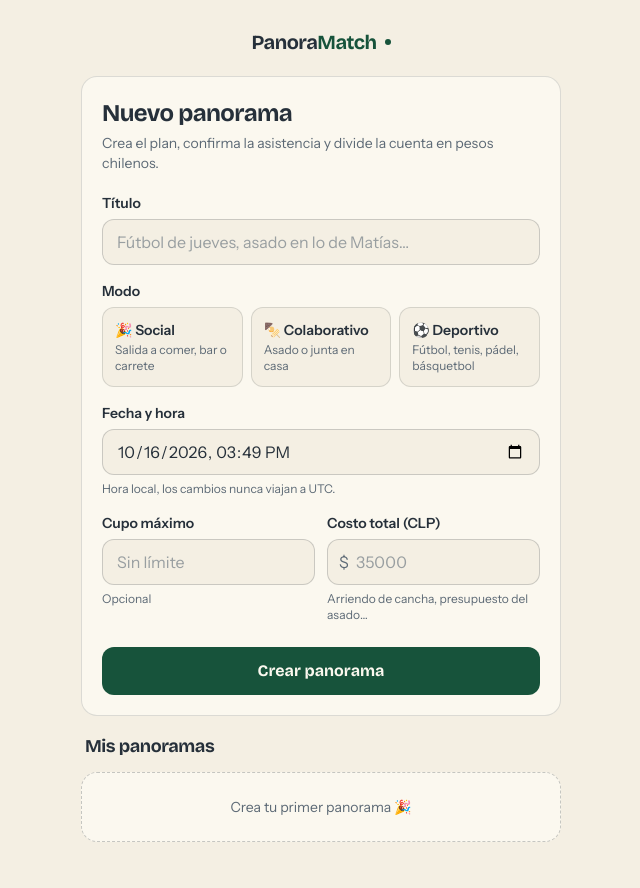
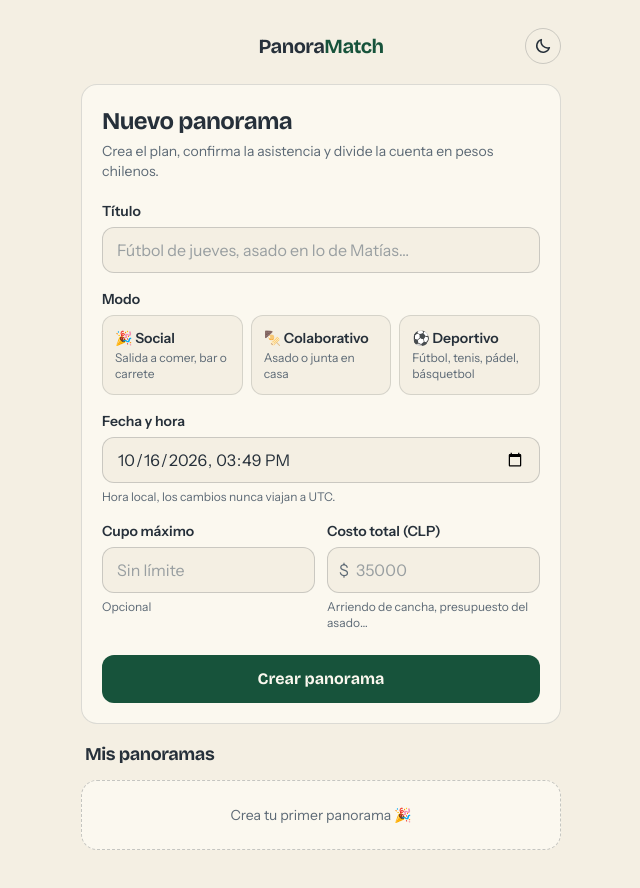
Before and after one commit to DevNicolasFigueroa/panoramatch, a Next.js app: page / in a window 1280 px wide. Shown: the top 888 px of the page, without its empty margins (319-959 px from the left). Built offline with nearby package versions, Linux system fonts and the light colour scheme.

Commit message:
feat: modo dual claro/oscuro con botón y paleta Cancha nocturna (V1.3)

```diff
--- a/src/app/globals.css
+++ b/src/app/globals.css
@@ -5,7 +5,7 @@
     "Segoe UI", sans-serif;
   --font-display: var(--font-bricolage), ui-sans-serif, system-ui, sans-serif;
 
-  /* Papel y tinta */
+  /* Papel y tinta (modo claro) */
   --color-paper: #f4efe3;
   --color-elev: #fbf8ef;
   --color-ink: #26303a;
@@ -31,6 +31,49 @@
   --color-camino-soft: #ddebf2;
   --color-baja: #b23a45;
   --color-baja-soft: #f6dcde;
+
+  /* Sombras de papel: la boleta usa sombra dura de tinta */
+  --color-boleta-shadow: #26303a;
+  --shadow-boleta: 3px 3px 0 0 var(--color-boleta-shadow);
+}
+
+/*
+ * Modo oscuro "Cancha nocturna": solo overrides de variables. Los componentes
+ * no usan variantes dark: — todas sus utilidades apuntan a estos tokens y
+ * cambian de piel solas al alternar el atributo en <html>.
+ */
+html[data-theme="dark"] {
+  color-scheme: dark;
+
+  --color-paper: #111b16;
+  --color-elev: #182420;
+  --color-ink: #ede7d8;
+  --color-ink-soft: #9aa79e;
+
+  --color-cancha: #4cb982;
+  --color-cancha-deep: #2f7a54;
+  --color-cancha-soft: #1b2e24;
+
+  --color-social: #e38cc0;
+  --color-social-soft: #2b1723;
+  --color-ember: #e0a078;
+  --color-ember-soft: #2a1d12;
+  --color-deporte: #4cb982;
+  --color-deporte-soft: #1b2e24;
+
+  --color-wait: #d9a441;
+  --color-wait-soft: #2b2413;
+  --color-camino: #6fb7d6;
+  --color-camino-soft: #142430;
+  --color-baja: #e07885;
+  --color-baja-soft: #2a1518;
+
+  /* En noche, la sombra dura de la boleta es un verde casi negro */
+  --color-boleta-shadow: #060f0b;
+}
+
+:root {
+  color-scheme: light;
 }
 
 /* Base: papel cálido, tinta legible y foco de teclado visible. */
@@ -56,11 +99,14 @@ textarea {
   background: var(--color-cancha-soft);
 }
 
-/*
- * Paleta y tipografía viven en @theme arriba. La única metáfora material
- * (la boleta troquelada) se arma con spans absolutos dentro del componente,
- * alineados con su línea de perforado.
- */
+/* Transición corta al alternar el tema (respeta reduced-motion). */
+@media (prefers-reduced-motion: no-preference) {
+  body {
+    transition:
+      background-color 150ms ease,
+      color 150ms ease;
+  }
+}
 
 @media (prefers-reduced-motion: reduce) {
   *,
--- a/src/app/layout.tsx
+++ b/src/app/layout.tsx
@@ -26,14 +26,24 @@ export const viewport: Viewport = {
   initialScale: 1,
 };
 
+/**
+ * Aplica el tema ANTES del primer pintado para evitar el flash del tema
+ * equivocado: usa la elección guardada ('light'|'dark') o, si nunca se
+ * eligió, el tema del sistema. Debe fallar en silencio (modo privado).
+ */
+const ANTI_THEME_FLASH_SCRIPT = `(function(){try{var t=localStorage.getItem('panoramatch-ui-theme');if(t!=='light'&&t!=='dark'){t=window.matchMedia&&window.matchMedia('(prefers-color-scheme: dark)').matches?'dark':'light'}document.documentElement.dataset.theme=t}catch(e){document.documentElement.dataset.theme='light'}})();`;
+
 export default function RootLayout({
   children,
 }: Readonly<{
   children: React.ReactNode;
 }>) {
   return (
-    <html lang="es" className={`${bricolage.variable} ${instrument.variable}`}>
-      <body className="font-sans">{children}</body>
+    <html lang="es" className={`${bricolage.variable} ${instrument.variable}`} suppressHydrationWarning>
+      <body className="font-sans">
+        <script dangerouslySetInnerHTML={{ __html: ANTI_THEME_FLASH_SCRIPT }} />
+        {children}
+      </body>
     </html>
   );
 }
--- a/src/components/financial-panel.tsx
+++ b/src/components/financial-panel.tsx
@@ -14,7 +14,7 @@ export default function FinancialPanel({
   split: CostSplit;
 }) {
   return (
-    <aside className="relative rounded-2xl border border-ink bg-elev px-5 py-5 shadow-[3px_3px_0_0_rgba(38,48,58,0.9)]">
+    <aside className="relative rounded-2xl border border-ink bg-elev px-5 py-5 shadow-boleta">
       <div className="flex items-baseline justify-between gap-3 pb-3">
         <h2 className="font-display text-lg font-bold tracking-tight text-ink">
           La boleta
--- a/src/components/panorama-app.tsx
+++ b/src/components/panorama-app.tsx
@@ -7,6 +7,7 @@
  */
 
 import { usePanoramaStore } from "@/lib/use-panorama-store";
+import ThemeToggle from "@/components/theme-toggle";
 import HomeView from "@/components/home-view";
 import PanoramaDashboard from "@/components/panorama-dashboard";
 
@@ -15,13 +16,14 @@ export default function PanoramaApp() {
 
   return (
     <main className="mx-auto flex min-h-dvh w-full max-w-md flex-col gap-5 px-4 pt-7 pb-12 sm:max-w-lg">
-      {/* Marca: wordmark tinta/cancha, sin adornos */}
-      <header className="flex items-center justify-center select-none">
+      {/* Cabecera: marca centrada y botón de tema a la derecha */}
+      <header className="flex items-center justify-between select-none">
+        <span className="w-9" aria-hidden />
         <h1 className="font-display text-xl font-bold tracking-tight">
           <span className="text-ink">Panora</span>
           <span className="text-cancha">Match</span>
         </h1>
-        <span className="ml-2 h-1.5 w-1.5 rounded-full bg-cancha" aria-hidden />
+        <ThemeToggle />
       </header>
 
       {!isHydrated ? (
--- /dev/null
+++ b/src/components/theme-toggle.tsx
@@ -0,0 +1,69 @@
+"use client";
+
+/**
+ * Botón del tema claro/oscuro: icono sol/luna en SVG inline (sin librerías).
+ * Presenta un marcador de tamaño mientras la app hidrata, para no mover el layout.
+ */
+
+import { useUiTheme } from "@/lib/use-ui-theme";
+
+export default function ThemeToggle() {
+  const { theme, toggle } = useUiTheme();
+
+  if (theme === null) {
+    // Pre-hidratación: reserva el espacio exacto del botón.
+    return <span aria-hidden className="h-9 w-9" />;
+  }
+
+  const nextIsDark = theme === "light";
+
+  return (
+    <button
+      type="button"
+      onClick={toggle}
+      aria-label={nextIsDark ? "Cambiar a modo oscuro" : "Cambiar a modo claro"}
+      aria-pressed={theme === "dark"}
+      className="grid h-9 w-9 shrink-0 place-items-center rounded-full border border-ink/20 text-ink transition hover:border-ink/60 hover:bg-paper active:scale-95"
+    >
+      {theme === "dark" ? (
+        <SunIcon className="h-[18px] w-[18px]" />
+      ) : (
+        <MoonIcon className="h-[18px] w-[18px]" />
+      )}
+    </button>
+  );
+}
+
+function SunIcon({ className }: { className?: string }) {
+  return (
+    <svg
+      className={className}
+      viewBox="0 0 24 24"
+      fill="none"
+      stroke="currentColor"
+      strokeWidth="2"
+      strokeLinecap="round"
+      aria-hidden
+    >
+      <circle cx="12" cy="12" r="4.5" />
+      <path d="M12 2.5v2.2M12 19.3v2.2M2.5 12h2.2M19.3 12h2.2M5.3 5.3l1.55 1.55M17.15 17.15l1.55 1.55M18.7 5.3l-1.55 1.55M6.85 17.15L5.3 18.7" />
+    </svg>
+  );
+}
+
+function MoonIcon({ className }: { className?: string }) {
+  return (
+    <svg
+      className={className}
+      viewBox="0 0 24 24"
+      fill="none"
+      stroke="currentColor"
+      strokeWidth="2"
+      strokeLinecap="round"
+      strokeLinejoin="round"
+      aria-hidden
+    >
+      <path d="M20.5 14.2A8.6 8.6 0 0 1 9.8 3.5a8.6 8.6 0 1 0 10.7 10.7Z" />
+    </svg>
+  );
+}
--- a/src/lib/storage.ts
+++ b/src/lib/storage.ts
@@ -19,6 +19,12 @@ import {
 import { migrateLegacyStore } from "@/core/panorama-collection";
 
 export const PANORAMATCH_STORAGE_KEY = "panoramatch-v1-data";
+
+/** Preferencia de interfaz (tema claro/oscuro): clave propia, nunca mezclada con los datos. */
+export const PANORAMATCH_UI_THEME_KEY = "panoramatch-ui-theme";
+
+/** Tema válido de la interfaz. */
+export type UiTheme = "light" | "dark";
 
 /** Guardas mínimas de uso (localStorage no existe fuera del navegador). */
 const isBrowser = () => typeof window !== "undefined" && "localStorage" in window;
@@ -141,3 +147,15 @@ export function savePanoramaStore(state: PanoramaStoreState): void {
     // Silencio: cuota llena o modo privado. No rompemos la UI.
   }
 }
+
+/** Persiste la elección manual del tema. La valida antes de escribir. */
+export function saveUiTheme(theme: UiTheme): void {
+  if (!isBrowser() || (theme !== "light" && theme !== "dark")) {
+    return;
+  }
+  try {
+    window.localStorage.setItem(PANORAMATCH_UI_THEME_KEY, theme);
+  } catch {
+    // Silencio: la preferencia es cosmética; el tema sigue funcionando en memoria.
+  }
+}
--- /dev/null
+++ b/src/lib/use-ui-theme.ts
@@ -0,0 +1,50 @@
+"use client";
+
+/**
+ * Hook del tema de interfaz (claro/oscuro).
+ * Es un asunto de presentación: nunca vive en `src/core/` ni en el store de
+ * datos. La fuente de verdad inicial es `document.documentElement.dataset.theme`,
+ * fijado por el script anti-flash de `layout.tsx` antes del primer pintado.
+ */
+
+import { useCallback, useEffect, useState } from "react";
+import { saveUiTheme, type UiTheme } from "@/lib/storage";
+
+const THEME_COLOR_BY_THEME: Record<UiTheme, string> = {
+  light: "#f4efe3",
+  dark: "#111b16",
+};
+
+export interface UiThemeState {
+  /** Tema efectivo; null mientras la app aún no hidrata (no se puede saber en SSR). */
+  theme: UiTheme | null;
+  /** Alterna claro↔oscuro aplicando el atributo y recordando la elección. */
+  toggle: () => void;
+}
+
+export function useUiTheme(): UiThemeState {
+  const [theme, setTheme] = useState<UiTheme | null>(null);
+
+  useEffect(() => {
+    // El script anti-flash ya aplicó data-theme: lo leemos y sincronizamos la meta.
+    const applied: UiTheme = document.documentElement.dataset.theme === "dark" ? "dark" : "light";
+    setTheme(applied);
+    document
+      .querySelector('meta[name="theme-color"]')
+      ?.setAttribute("content", THEME_COLOR_BY_THEME[applied]);
+  }, []);
+
+  const toggle = useCallback(() => {
+    setTheme((current) => {
+      const next: UiTheme = current === "dark" ? "light" : "dark";
+      document.documentElement.dataset.theme = next;
+      saveUiTheme(next);
+      document
+        .querySelector('meta[name="theme-color"]')
+        ?.setAttribute("content", THEME_COLOR_BY_THEME[next]);
+      return next;
+    });
+  }, []);
+
+  return { theme, toggle };
+}
```
Also changed, not shown: 2 other files (tests, documents, lock files or other folders).
